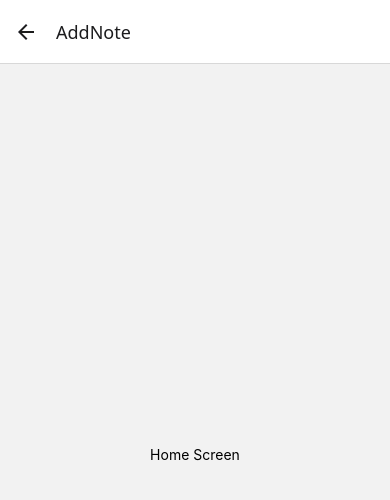
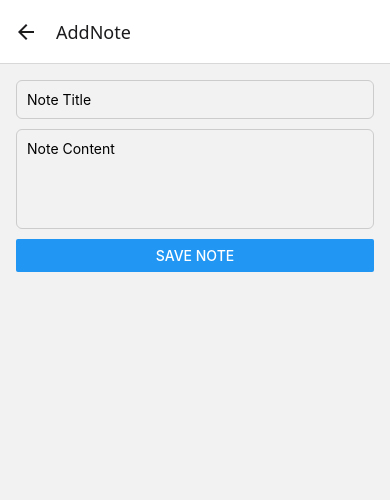
Before and after one commit to it-is-Abhishek/Notes-App, a React Native app: screen /AddNote in a window 390 px wide. Shown: the top 500 px of the page. Built offline with nearby package versions, Linux system fonts and the light colour scheme.

Commit message:
updated AddNoteScreen.js

```diff
--- a/src/screens/AddNoteScreen.js
+++ b/src/screens/AddNoteScreen.js
@@ -1,10 +1,42 @@
-import React from 'react';
-import { View, Text, StyleSheet } from 'react-native';
+import React, { useContext, useState } from 'react';
+import { View, TextInput, Button, StyleSheet } from 'react-native';
+import { NotesContext } from '../contexts/NotesContext';
 
-export default function AddNoteScreen() {
+
+
+export default function AddNoteScreen({ navigation }) {
+
+  const { addNote } = useContext(NotesContext);
+  const [title, setTitle] = useState('');
+  const [content, setContent] = useState('');
+
+  const handleSave = () => {
+    const newNote = {
+      id: Date.now(),
+      title,
+      content,
+    };
+     addNote(newNote);
+    navigation.goBack();
+  };
+
+
   return (
     <View style={styles.container}>
-      <Text>Home Screen</Text>
+      <TextInput
+        placeholder="Note Title"
+        value={title}
+        onChangeText={setTitle}
+        style={styles.input}
+      />
+      <TextInput
+        placeholder="Note Content"
+        value={content}
+        onChangeText={setContent}
+        style={[styles.input, { height: 100 }]}
+        multiline
+      />
+      <Button title="Save Note" onPress={handleSave} />
     </View>
   );
 }
@@ -12,7 +44,13 @@ export default function AddNoteScreen() {
 const styles = StyleSheet.create({
   container: {
     flex: 1,
-    justifyContent: 'center',
-    alignItems: 'center',
+    padding: 16,
+  },
+  input:{
+     borderWidth: 1,
+    borderColor: '#ccc',
+    padding: 10,
+    marginBottom: 10,
+    borderRadius: 6,
   },
 });
```
